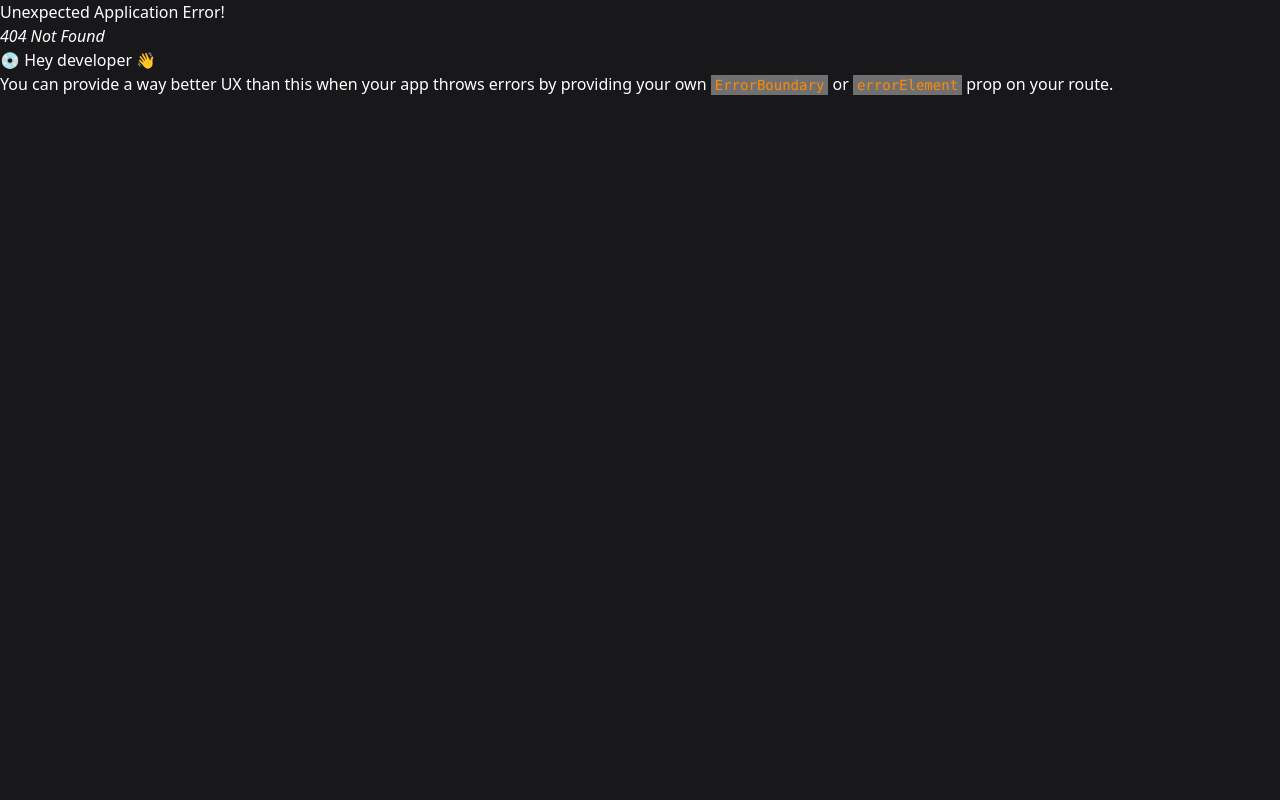
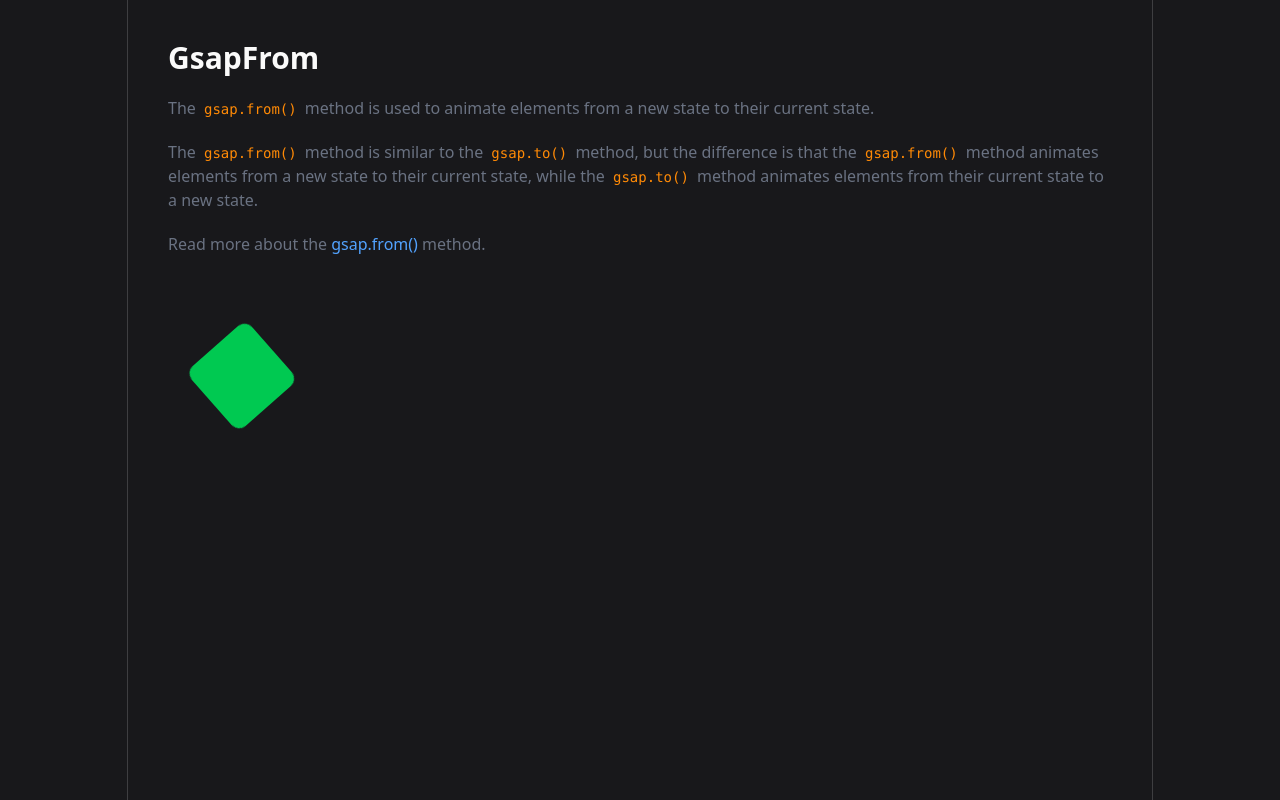
Before and after one commit to eeennsu/gsap-practice, a React (Vite) app: page /gsapfrom in a window 1280 px wide. Before the commit this address had no page. Built offline with nearby package versions, Linux system fonts and the light colour scheme.

Commit message:
feature: from

```diff
--- /dev/null
+++ b/src/pages/gsap/from.tsx
@@ -0,0 +1,54 @@
+import { useGSAP } from '@gsap/react';
+import gsap from 'gsap';
+import { useRef, type FC } from 'react';
+
+const GsapFromPage: FC = () => {
+  const greenBoxRef = useRef<HTMLDivElement>(null);
+
+  useGSAP(() => {
+    gsap.from(greenBoxRef.current, {
+      x: 250,
+      repeat: -1, // 반복 횟수 (-1은 무한 반복)
+      yoyo: true, // 연속적으로 반복,
+      rotate: 360,
+      duration: 2,
+      ease: 'power1.inOut',
+    });
+  });
+
+  return (
+    <main>
+      <h1>GsapFrom</h1>
+
+      <p className='mt-5 text-gray-500'>
+        The <code>gsap.from()</code> method is used to animate elements from a new state to their
+        current state.
+      </p>
+
+      <p className='mt-5 text-gray-500'>
+        The <code>gsap.from()</code> method is similar to the <code>gsap.to()</code> method, but the
+        difference is that the <code>gsap.from()</code> method animates elements from a new state to
+        their current state, while the <code>gsap.to()</code> method animates elements from their
+        current state to a new state.
+      </p>
+
+      <p className='mt-5 text-gray-500'>
+        Read more about the{' '}
+        <a
+          href='https://greensock.com/docs/v3/GSAP/gsap.from()'
+          target='_blank'
+          rel='noreferrer noopener nofollow'
+        >
+          gsap.from()
+        </a>{' '}
+        method.
+      </p>
+
+      <div className='mt-20'>
+        <div ref={greenBoxRef} className='h-20 w-20 rounded-lg bg-green-500' />
+      </div>
+    </main>
+  );
+};
+
+export default GsapFromPage;
--- a/src/shared/configs/providers/RouterProvider.tsx
+++ b/src/shared/configs/providers/RouterProvider.tsx
@@ -4,6 +4,7 @@ import {
   RouterProvider as ReactRouterProvider,
 } from 'react-router-dom';
 
+import GsapFromPage from '@pages/gsap/from';
 import GsapToPage from '@pages/gsap/to';
 import HomePage from '@pages/home';
 
@@ -22,6 +23,10 @@ const routerArray: RouteObject[] = [
         path: '/gsapto',
         element: <GsapToPage />,
       },
+      {
+        path: '/gsapfrom',
+        element: <GsapFromPage />,
+      },
     ],
   },
 ];
```
